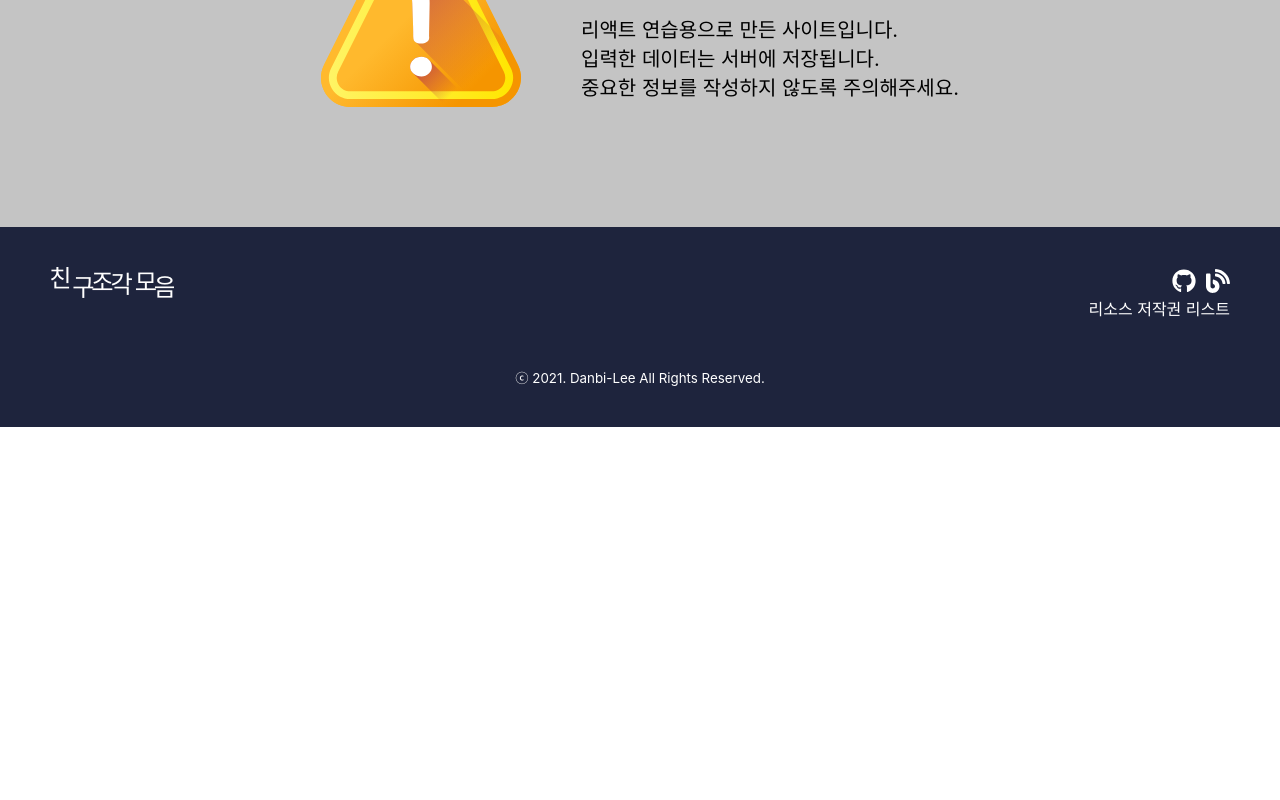
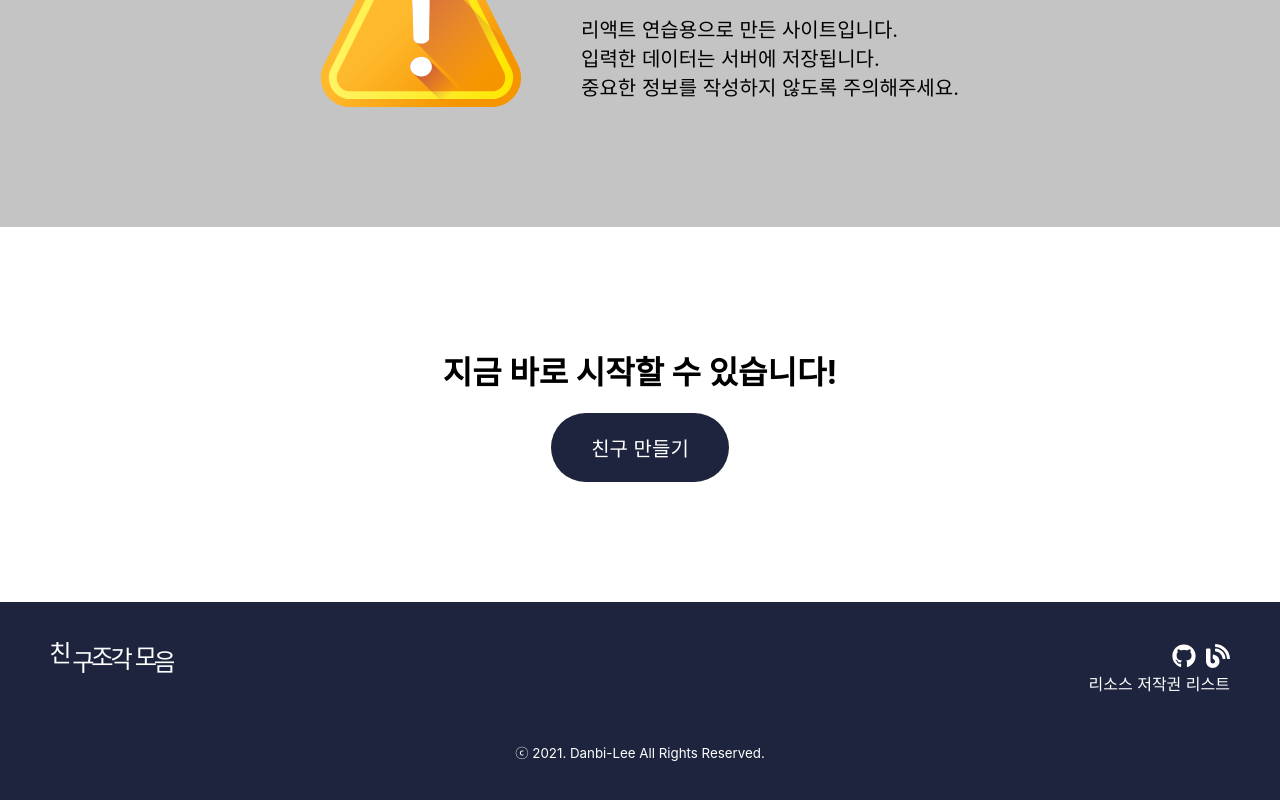
Before and after one commit to DanBi-Lee/defrag-friends, a React (Create React App) app: page / in a window 1280 px wide. Shown: the part 1358-2158 px from the top of the page. Before the commit the page ends 1785 px from the top, so only its background shows below. Built offline with nearby package versions, Linux system fonts and the light colour scheme; no server answers.

Commit message:
시작 섹션 추가

```diff
--- /dev/null
+++ b/src/components/main/TryBox.jsx
@@ -0,0 +1,14 @@
+import React from 'react';
+import { Link } from 'react-router-dom';
+import tryBoxStyles from './TryBox.module.css';
+
+function TryBox () {
+  return (
+      <section className={tryBoxStyles.tryBox}>
+          <h1 className={tryBoxStyles.title}>지금 바로 시작할 수 있습니다!</h1>
+          <Link to="/friend" className={tryBoxStyles.btn}>친구 만들기</Link>
+      </section>
+  );
+}
+
+export default TryBox;
--- /dev/null
+++ b/src/components/main/TryBox.module.css
@@ -0,0 +1,18 @@
+.tryBox {
+  text-align: center;
+  padding: 120px 0;
+}
+
+.title {
+  font-size: 32px;
+  margin-bottom: 20px;
+}
+
+.btn {
+  display: inline-block;
+  padding: 20px 40px;
+  font-size: 20px;
+  background: #1e243d;
+  color: #fff;
+  border-radius: 40px;
+}
--- a/src/pages/Main.jsx
+++ b/src/pages/Main.jsx
@@ -2,6 +2,7 @@ import React from 'react';
 import Footer from '../components/common/Footer';
 import HowToUse from '../components/main/HowToUse';
 import NoticeBox from '../components/main/NoticeBox';
+import TryBox from '../components/main/TryBox';
 import VisualBox from '../components/main/VisualBox';
 import MainHeaderContainer from '../containsers/MainHeaderContainer';
 
@@ -13,6 +14,7 @@ function Main ({setLoginModal, user}) {
             <VisualBox user={user} />
             <HowToUse />
             <NoticeBox />
+            <TryBox />
         </main>
         <Footer />
       </>
```
